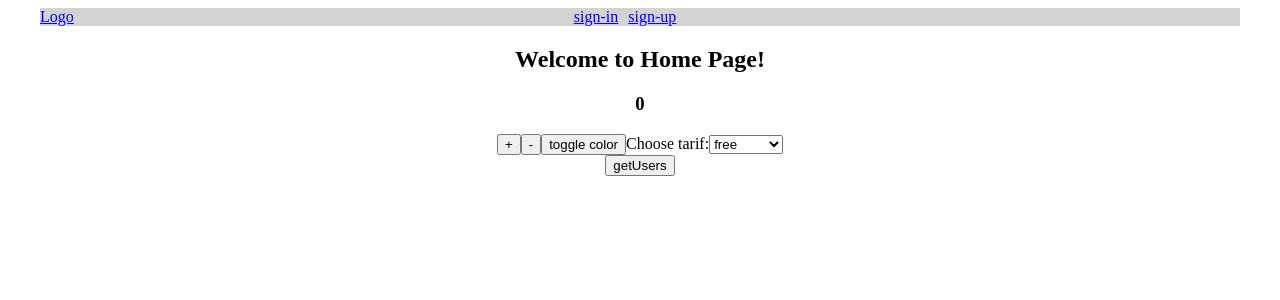
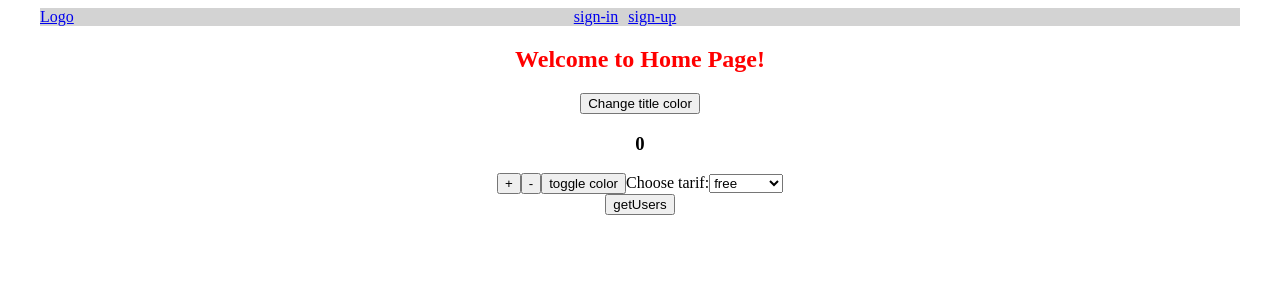
Before and after one commit to Ihor-Onyshchuk/ui-tasks-manager, a React (Create React App) app: page / in a window 1280 px wide. Shown: the top 300 px of the page. Built offline with nearby package versions, Linux system fonts and the light colour scheme.

Commit message:
redux practice

```diff
--- a/src/actions/index.js
+++ b/src/actions/index.js
@@ -7,55 +7,62 @@ export const CHANGE_TARIFF_VALUE = "CHANGE_TARIFF_VALUE";
 export const FETCH_POSTS_REQUEST = "FETCH_POSTS_REQUEST";
 export const FETCH_POSTS_FAILURE = "FETCH_POSTS_FAILURE";
 export const FETCH_POSTS_SUCCESS = "FETCH_POSTS_SUCCESS";
+export const TOGGLE_TITLE_COLOR = "TOGGLE_TITLE_COLOR";
+
+export const toggleTitleColor = () => {
+  return {
+    type: TOGGLE_TITLE_COLOR,
+  };
+};
 
 export const increment = () => {
   return {
-    type: INCREMENT
+    type: INCREMENT,
   };
 };
 
 export const decrement = () => {
   return {
-    type: DECREMENT
+    type: DECREMENT,
   };
 };
 
 export const toggleSwitch = () => {
   return {
-    type: TOGGLE_SWITCH_BUTTON
+    type: TOGGLE_SWITCH_BUTTON,
   };
 };
 
-export const changeTariffValue = tarif => {
+export const changeTariffValue = (tarif) => {
   return {
     type: CHANGE_TARIFF_VALUE,
-    tarif
+    tarif,
   };
 };
 
 export const fetchPostsRequest = () => {
   return {
-    type: FETCH_POSTS_REQUEST
+    type: FETCH_POSTS_REQUEST,
   };
 };
 
 export const fetchPostsFailure = () => {
   return {
-    type: FETCH_POSTS_FAILURE
+    type: FETCH_POSTS_FAILURE,
   };
 };
 
-export const fetchPostsSuccess = results => {
+export const fetchPostsSuccess = (results) => {
   return {
     type: FETCH_POSTS_SUCCESS,
-    results
+    results,
   };
 };
 
-export const fetchPosts = () => dispatch => {
+export const fetchPosts = () => (dispatch) => {
   dispatch(fetchPostsRequest());
   axios
     .get("https://jsonplaceholder.typicode.com/posts")
-    .then(response => dispatch(fetchPostsSuccess(response.data || [])))
+    .then((response) => dispatch(fetchPostsSuccess(response.data || [])))
     .catch(() => dispatch(fetchPostsFailure()));
 };
--- a/src/components/homePage/HomePage.js
+++ b/src/components/homePage/HomePage.js
@@ -6,7 +6,8 @@ import {
   decrement,
   toggleSwitch,
   changeTariffValue,
-  fetchPosts
+  fetchPosts,
+  toggleTitleColor,
 } from "../../actions";
 
 const HomePage = ({
@@ -20,11 +21,16 @@ const HomePage = ({
   isLoading,
   isError,
   posts,
-  onFetchPosts
+  onFetchPosts,
+  toggleTitleColor,
+  onToggleTitleColor,
 }) => {
   return (
     <div>
-      <h2>Welcome to Home Page!</h2>
+      <h2 className={toggleTitleColor ? "titleGreen" : "titleRed"}>
+        Welcome to Home Page!
+      </h2>
+      <button onClick={() => onToggleTitleColor()}>Change title color</button>
       <h3>{counter}</h3>
       <button onClick={() => onInc()}>+</button>
       <button onClick={() => onDec()}>-</button>
@@ -38,7 +44,7 @@ const HomePage = ({
 
       <select
         value={tarif}
-        onChange={event => onChangeTariffValue(event.target.value)}
+        onChange={(event) => onChangeTariffValue(event.target.value)}
       >
         <option value="free">free</option>
         <option value="medium">medium</option>
@@ -52,7 +58,7 @@ const HomePage = ({
           {isError && !isLoading && <span>Error</span>}
         </div>
         <div>
-          {posts.map(post => (
+          {posts.map((post) => (
             <div key={post.id}>{post.title}</div>
           ))}
         </div>
@@ -67,14 +73,16 @@ const mapStateToProps = ({
   tarif,
   isError,
   isLoading,
-  posts
+  posts,
+  toggleTitleColor,
 }) => ({
   counter,
   toggleSwitch,
   tarif,
   isLoading,
   isError,
-  posts
+  posts,
+  toggleTitleColor,
 });
 
 // const mapDispatchToProps = dispatch => ({
@@ -89,7 +97,8 @@ const mapDispatchToProps = {
   onDec: decrement,
   onToggleSwitch: toggleSwitch,
   onChangeTariffValue: changeTariffValue,
-  onFetchPosts: fetchPosts
+  onFetchPosts: fetchPosts,
+  onToggleTitleColor: toggleTitleColor,
 };
 
 export default connect(mapStateToProps, mapDispatchToProps)(HomePage);
--- a/src/components/homePage/HomePage.scss
+++ b/src/components/homePage/HomePage.scss
@@ -1,3 +1,11 @@
 .switchedButton {
   color: purple;
 }
+
+.titleGreen {
+  color: green;
+}
+
+.titleRed {
+  color: red;
+}
--- a/src/reducers/index.js
+++ b/src/reducers/index.js
@@ -6,8 +6,18 @@ import {
   CHANGE_TARIFF_VALUE,
   FETCH_POSTS_REQUEST,
   FETCH_POSTS_FAILURE,
-  FETCH_POSTS_SUCCESS
+  FETCH_POSTS_SUCCESS,
+  TOGGLE_TITLE_COLOR,
 } from "../actions/index";
+
+const toggleTitleColor = (state = false, action) => {
+  switch (action.type) {
+    case TOGGLE_TITLE_COLOR:
+      return !state;
+    default:
+      return state;
+  }
+};
 
 const counter = (state = 0, action) => {
   switch (action.type) {
@@ -77,5 +87,6 @@ export default combineReducers({
   tarif,
   isLoading,
   isError,
-  posts
+  posts,
+  toggleTitleColor,
 });
--- a/src/store/store.js
+++ b/src/store/store.js
@@ -4,12 +4,13 @@ import reducers from "../reducers/index";
 import thunk from "redux-thunk";
 
 const initialState = {
+  toggleTitleColor: false,
   counter: 0,
   toggleSwitch: false,
   tarif: "free",
   isLoading: false,
   isError: false,
-  posts: []
+  posts: [],
 };
 
 export const store = createStore(
```
